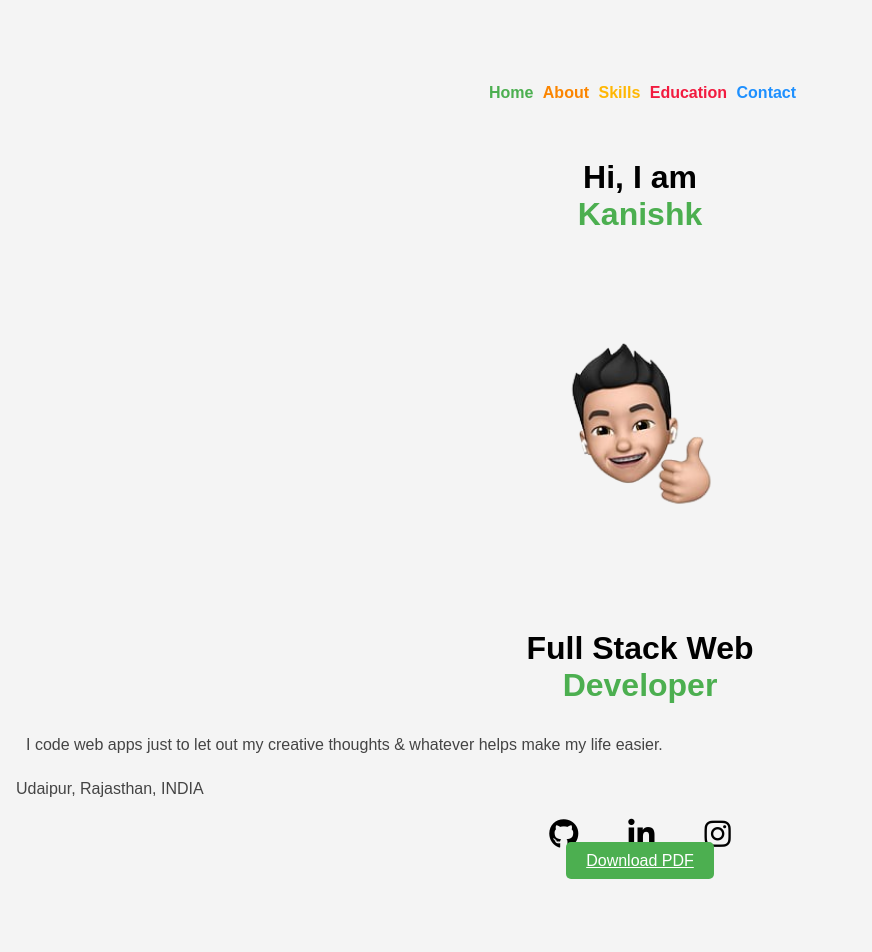
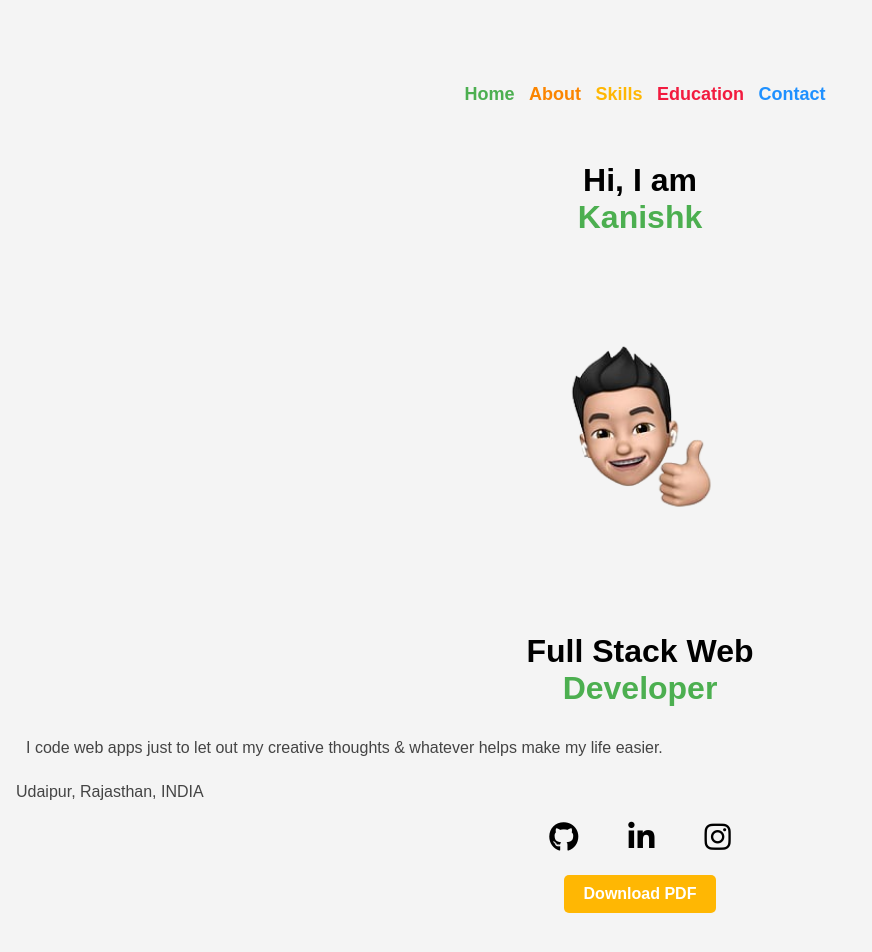
Before and after one commit to JhalaKanishk/Portfolio, a plain HTML site: page index.html in a window 1280 px wide. Shown: the top 952 px of the page, without its empty margins (0-872 px from the left). Drawn offline with Linux system fonts and the light colour scheme.

Commit message:
Update styles.css

```diff
--- a/styles.css
+++ b/styles.css
@@ -25,19 +25,27 @@ nav {
 nav a{
     color: #000;
     font-weight: 600;
-    margin-left: 5px ;
+    font-size: 18px;
     text-decoration: none;
+    padding-left: 10px;
+
 }
-#downloadBtn {
+.button-like-link {
+    display: inline-block;
+    margin-top: 20px;
     padding: 10px 20px;
-    font-size: 16px;
-    cursor: pointer;
-    background-color: #4caf50;
-    color: #fff;
-    border: none;
+    text-decoration: none;
+    background-color: #ffb703; /* Button color */
+    color: #fff; /* Text color */
     border-radius: 5px;
-    margin-top: 5%;
-}
+    font-weight: bold;
+    transition: all 0.3s ease-in-out;
+  }
+
+  /* Hover effect */
+  .button-like-link:hover {
+    background-color: #fec942; /* Button color on hover */
+  }
 
 section {
     padding: 20px;
```
